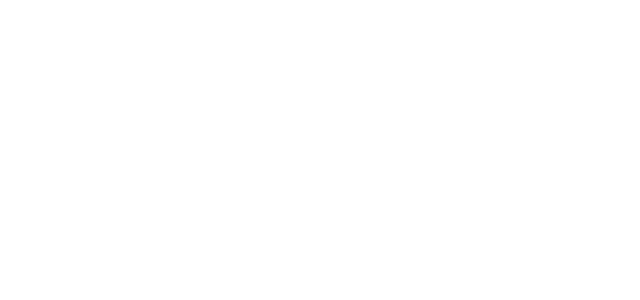
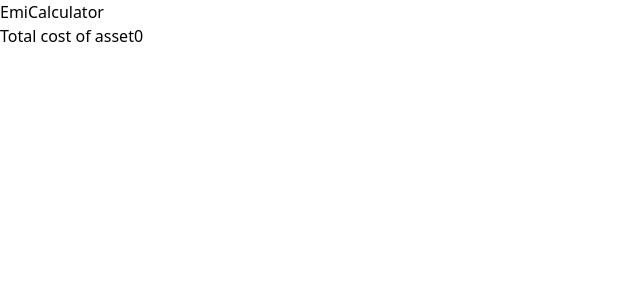
Before and after one commit to AkashHalder520/React-mini-projects, a React (Vite) app: page /EmiCalculator in a window 1280 px wide. Before the commit this address had no page. Shown: the top 300 px of the page, without its empty margins (0-640 px from the left). Built offline with nearby package versions, Linux system fonts and the light colour scheme.

Commit message:
Emi calculator started

```diff
--- a/src/Routes.jsx
+++ b/src/Routes.jsx
@@ -5,6 +5,7 @@
 import PasswordGenerator from "./components/PasswordGenerator/PasswordGenerator";
 import CurrencyConverter from "./components/CurrencyConverter/CurrencyConverter";
 import Pagination from "./components/Pagination/Pagination";
+import EmiCalculator from "./components/EmiCalculator/EmiCalculator";
 
 const AppRoutes = () => (
   <Routes>
@@ -12,6 +13,7 @@
     <Route path="/passwordGenerator" element={<PasswordGenerator />} />
     <Route path="/CurrencyConverter" element={<CurrencyConverter />}/>
     <Route path="/Pagination" element={<Pagination />}/>
+    <Route path="/EmiCalculator" element={<EmiCalculator />}/>
   </Routes>
 );
 
--- a/src/components/Common/Home/Home.jsx
+++ b/src/components/Common/Home/Home.jsx
@@ -19,6 +19,11 @@
     title:'pagination',
     description:"simple pagination",
     link: '/Pagination'
+  },
+  {
+    title:'Emi Calulator',
+    description:"Emi Calculation",
+    link: '/EmiCalculator'
   }
   // Add more projects here
 ];
--- /dev/null
+++ b/src/components/EmiCalculator/EmiCalculator.jsx
@@ -0,0 +1,31 @@
+import React from 'react'
+import { useState } from 'react'
+
+function EmiCalculator() {
+
+    const [cost,setCost]=useState(0)
+    const [interest,setInterst]=useState(0)
+    const [fee,setFee]=useState(1)
+    const [downpayment,setDownPayment]=useState()
+    const [tenure,setTenure]=useState(12)
+    const [emi,setEmi]=useState(0)
+    return (
+        <>
+        <div className='title'>EmiCalculator</div>
+        <span className=''>Total cost of asset</span>
+        <input
+        type="number"
+        name=""
+        id=""
+        value={cost}
+        onChange={(event)=>setCost(event.target.value)}
+        placeholder='Please enter the total cost of the asset'
+        />
+
+        </>
+
+
+  )
+}
+
+export default EmiCalculator
--- a/src/components/Pagination/Pagination.jsx
+++ b/src/components/Pagination/Pagination.jsx
@@ -45,15 +45,14 @@
     return (
         <>
             <div className='renderproducts'>
-                {products.length > 0 ? renderProducts() : 'loading......'
-                }
+                {products.length > 0 ? renderProducts() : 'loading......'}
             </div>
             <div className='renderPageno'>
                 {
                     pagenNumber().map((i, key) => {
                         return (
                             <button
-                                className='paginationBtn'
+                                className={i==currentPage? 'paginationBtn active':'paginationBtn'}
                                 key={key}
                                 onClick={handeClick}
                                 value={i}
--- a/src/components/Pagination/Pagination.scss
+++ b/src/components/Pagination/Pagination.scss
@@ -12,7 +12,8 @@
 
     img {
       max-width: 200px; /* Set a maximum width for product images */
-      height: auto; /* Maintain aspect ratio */
+      height: 200px; /* Maintain aspect ratio */
+      object-fit: contain;
     }
 
     h2 {
```
Also changed, not shown: 2 other files (tests, documents, lock files or other folders).
